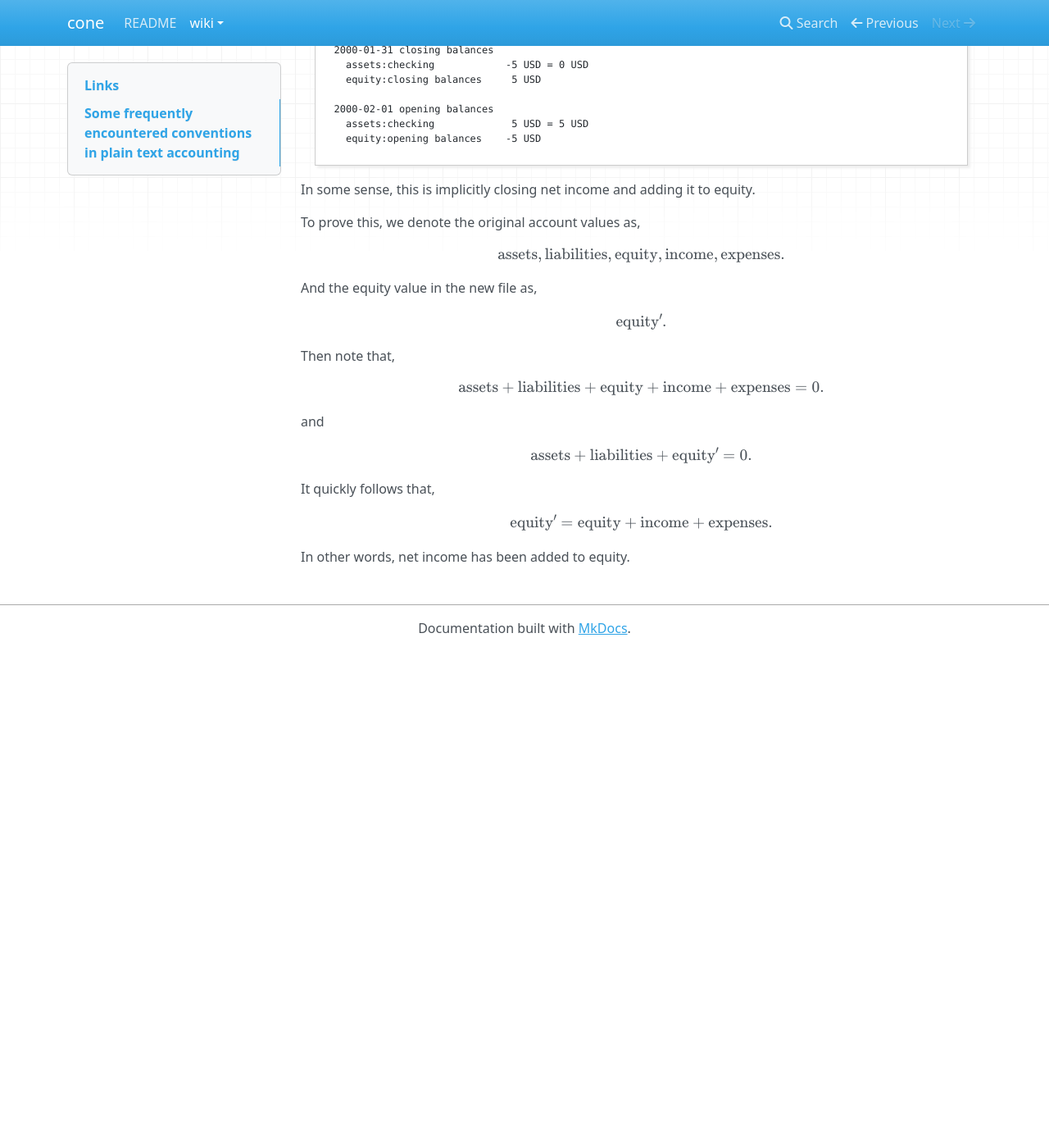
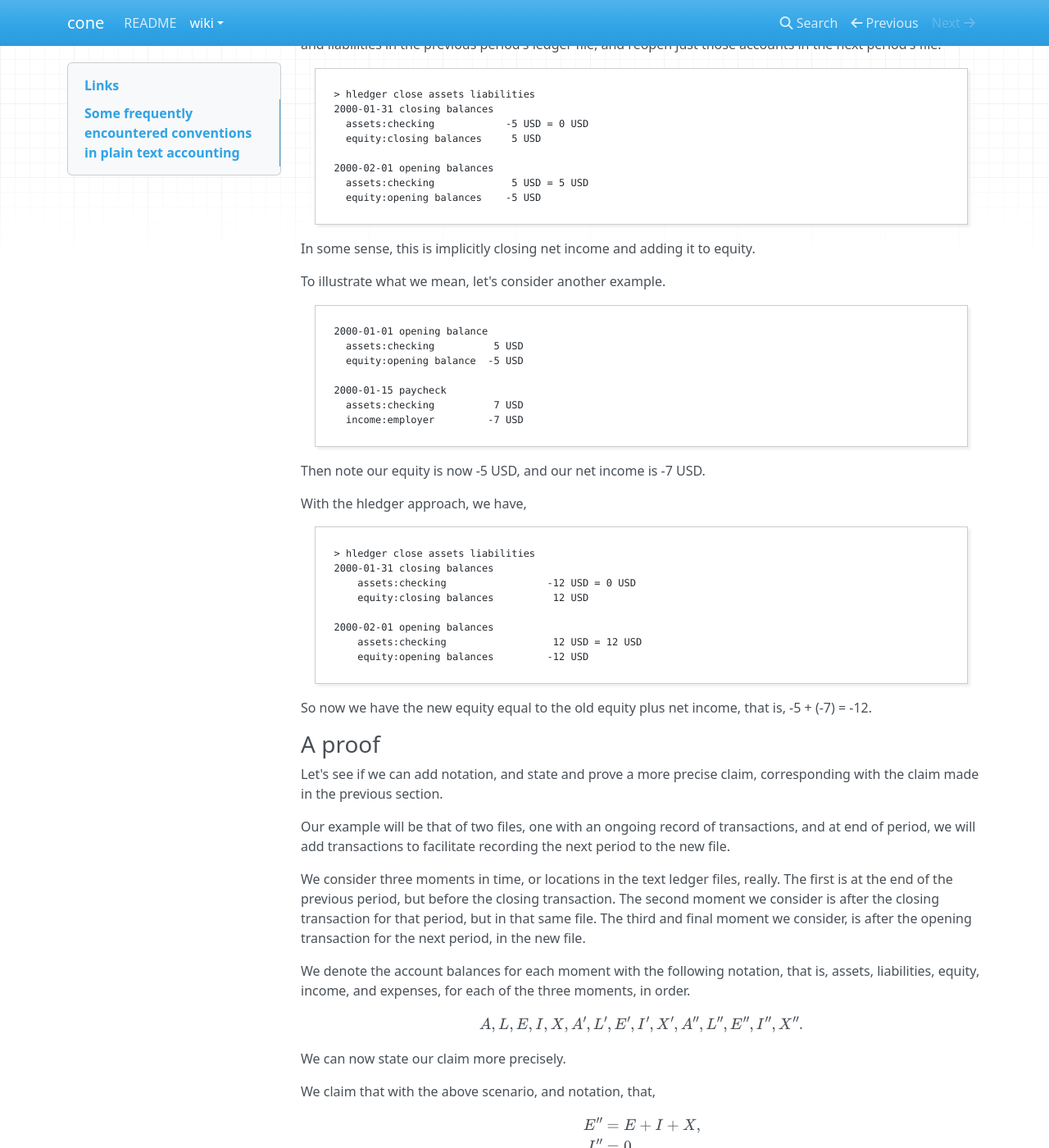
Before and after one commit to bradyt/cone_site, an MkDocs documentation site: the page built from docs/wiki/Notes.md, in a window 1280 px wide and 1400 px high, scrolled down 4561 px. Shown: the whole window at 82% size. Built offline with MkDocs 1.6.1, drawn with Linux system fonts in a browser that asks for light colours; nearby versions of some CDN libraries; formulas are drawn with MathJax 3; before the commit the page ends 5355 px from its top, so only the background shows below that; some of the changed text lies outside the part shown.

Commit message:
Save some changes

````diff
--- a/docs/wiki/Notes.md
+++ b/docs/wiki/Notes.md
@@ -9,6 +9,9 @@ So for now, here you are.
     - [Ledger and the accountancy equation](https://groups.google.com/d/topic/ledger-cli/k0ZRUfBWvL4/discussion)
     - [Confusion about a few things](https://groups.google.com/d/topic/ledger-cli/1F1prbDAn3s/discussion)
     - [New option for Debit/Credit reports: --dc](https://groups.google.com/d/topic/ledger-cli/uvBjsHrwzAY/discussion)
+    - [Re: new name for hledger-equity.hs ?](https://groups.google.com/forum/#!topic/ledger-cli/XCWNBpMtgp8/discussion)
+- hledger Google Groups
+    - [new name for hledger-equity.hs ?](https://groups.google.com/forum/#!topic/hledger/TeBp1ymz1RA/discussion)
 - money.stackexchange.com
     - [What is the Equity account for in GnuCash](https://money.stackexchange.com/questions/56484/what-is-the-equity-account-for-in-gnucash)
     - [In double entry accounting, how does income become equity?](https://money.stackexchange.com/questions/23994/in-double-entry-accounting-how-does-income-become-equity?noredirect=1&lq=1)
@@ -259,34 +262,113 @@ next period's file.
 In some sense, this is implicitly closing net income and adding it to
 equity.
 
-To prove this, we denote the original account values as,
+To illustrate what we mean, let's consider another example.
+
+``` text
+2000-01-01 opening balance
+  assets:checking          5 USD
+  equity:opening balance  -5 USD
+
+2000-01-15 paycheck
+  assets:checking          7 USD
+  income:employer         -7 USD
+```
+
+Then note our equity is now -5 USD, and our net income is -7 USD.
+
+With the hledger approach, we have,
+
+``` text
+> hledger close assets liabilities
+2000-01-31 closing balances
+    assets:checking                 -12 USD = 0 USD
+    equity:closing balances          12 USD
+
+2000-02-01 opening balances
+    assets:checking                  12 USD = 12 USD
+    equity:opening balances         -12 USD
+```
+
+So now we have the new equity equal to the old equity plus net income,
+that is, -5 + (-7) = -12.
+
+### A proof
+
+Let's see if we can add notation, and state and prove a more precise
+claim, corresponding with the claim made in the previous section.
+
+Our example will be that of two files, one with an ongoing record of
+transactions, and at end of period, we will add transactions to
+facilitate recording the next period to the new file.
+
+We consider three moments in time, or locations in the text ledger
+files, really. The first is at the end of the previous period, but
+before the closing transaction. The second moment we consider is after
+the closing transaction for that period, but in that same file. The
+third and final moment we consider, is after the opening transaction
+for the next period, in the new file.
+
+We denote the account balances for each moment with the following
+notation, that is, assets, liabilities, equity, income, and expenses,
+for each of the three moments, in order.
 
 \[
-\text{assets}, \text{liabilities}, \text{equity}, \text{income}, \text{expenses}.
+A, L, E, I, X,\\
+A', L', E', I', X',\\
+A'', L'', E'', I'', X''.
 \]
 
-And the equity value in the new file as,
+We can now state our claim more precisely.
+
+We claim that with the above scenario, and notation, that,
 
 \[
-\text{equity}'.
+\begin{align*}
+E'' &= E + I + X, \\
+I'' &= 0, \\
+X'' &= 0.
+\end{align*}
 \]
 
-Then note that,
+In other words, considering the two moments, before closing, and after
+opening, we are in some sense, closing the net income and adding to
+equity.
+
+We don't need it for our proof, but perhaps for clarity, we provide
+following to denote the closing transaction.
+
+``` text
+2000-01-31 closing
+  A' = A - A = 0
+  L' = L - L = 0
+  E' = E + (A + L)
+  I' = I
+  X' = X
+```
+
+And the opening transaction we denote as,
+
+``` text
+2000-02-01 opening
+  A'' = A
+  L'' = L
+  E'' = -(A + L)
+  I'' = 0
+  X'' = 0
+```
+
+We take as given that \(A + L + E + I + X = 0\). Then since \(A + L +
+E'' = 0\), it quickly follows that,
 
 \[
-\text{assets} + \text{liabilities} + \text{equity} + \text{income} + \text{expenses} = 0.
+\begin{align*}
+E'' &= E + I + X, \\
+I'' &= 0, \\
+X'' &= 0,
+\end{align*}
 \]
 
-and
+as was claimed.
 
-\[
-\text{assets} + \text{liabilities} + \text{equity}' = 0.
-\]
-
-It quickly follows that,
-
-\[
-\text{equity}' = \text{equity} + \text{income} + \text{expenses}.
-\]
-
-In other words, net income has been added to equity.
+In other words, for hledger's prevailing close examples, in some
+sense, net income was closed and added to equity.
````
Also changed, not shown: docs/README.md (+0 -6 lines), docs/wiki/TODOs.html (added, +190 -0 lines), docs/wiki/TODOs.org (+67 -75 lines), docs/wiki/Zeroing.md (added, +56 -0 lines), 2 other files.
